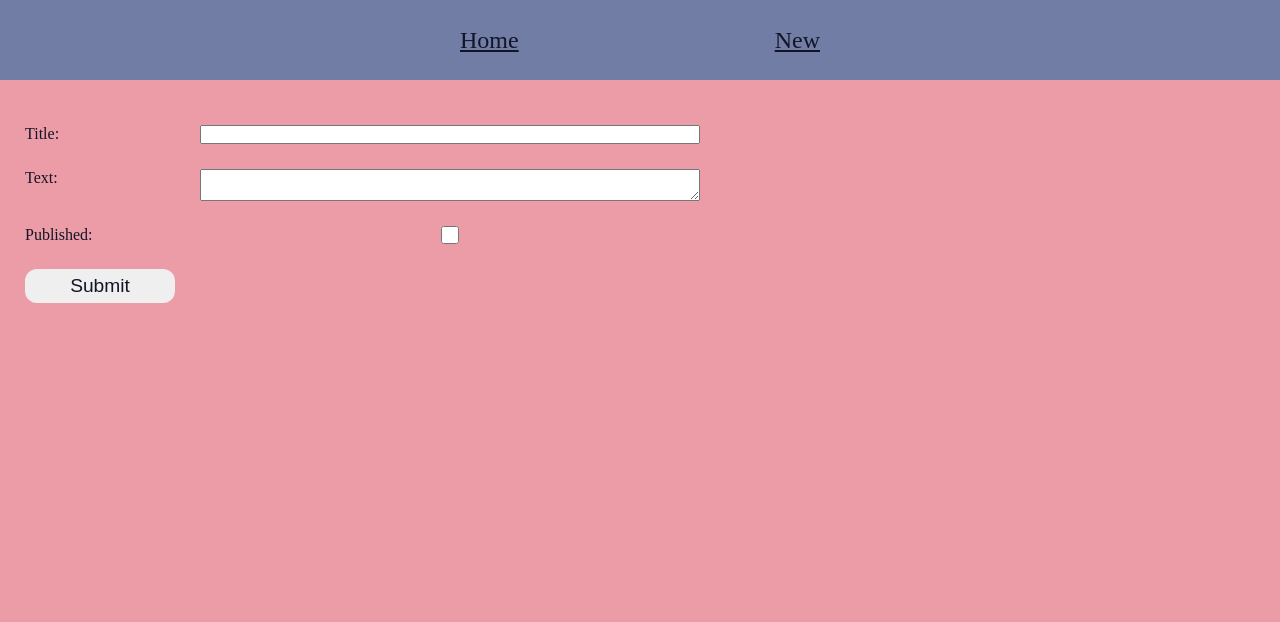
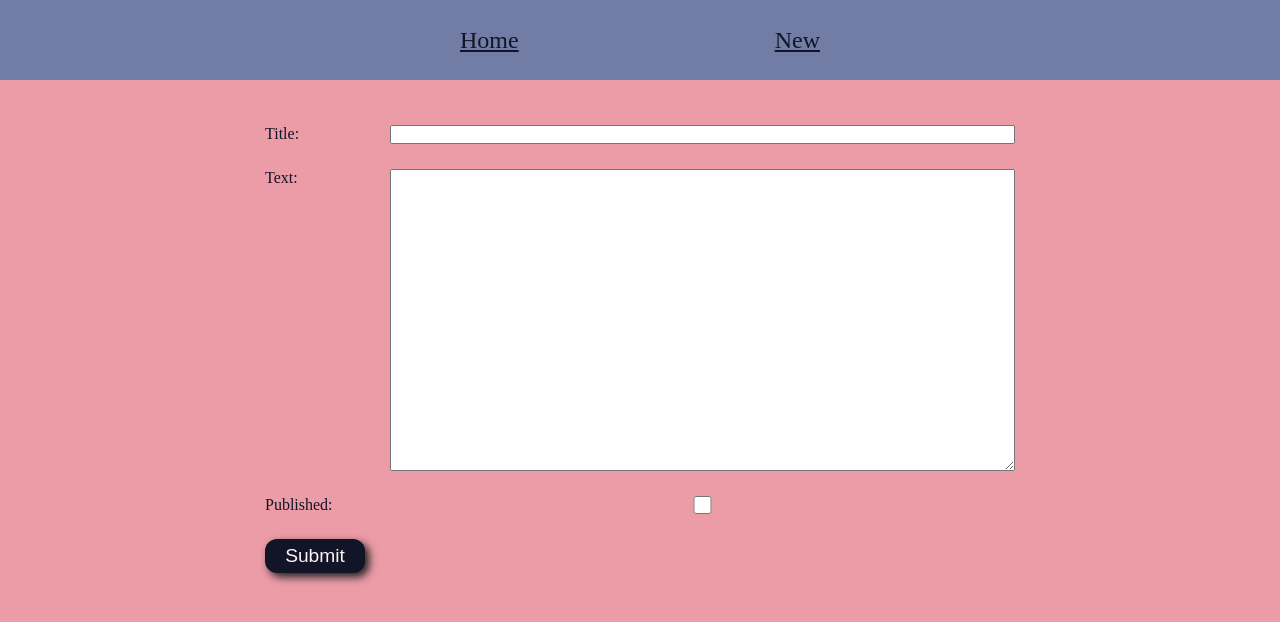
Before and after one commit to fredrikb12/blog-author-client, a React (Create React App) app: page /posts/new in a window 1280 px wide. Shown: the top 622 px of the page. Built offline with nearby package versions, Linux system fonts and the light colour scheme.

Commit message:
Add styling

```diff
--- a/src/components/App.js
+++ b/src/components/App.js
@@ -9,10 +9,14 @@ function App() {
   const theme = {
     main: "#EC9CA6",
     darkShade: "#121527",
+    darkShadeHover: "#090C1E",
+    darkShadeActive: "#0D1543",
     darkAccent: "#717DA4",
     lightShade: "#F0F0EB",
     lightAccent: "#A8A0A5",
     lightAccentHover: "#85737E",
+    lightAccentActive: "#6C5864",
+    brightText: "#FFF2F3",
   };
 
   return (
--- a/src/components/Button.js
+++ b/src/components/Button.js
@@ -1,7 +1,18 @@
-import { StyledButton } from "../styled/Button.styled";
+import { DarkButton, LightButton, StyledButton } from "../styled/Button.styled";
 
-function Button({ children, ...props }) {
-  return <StyledButton {...props}>{children}</StyledButton>;
+function Button({ children, buttonType, ...props }) {
+  switch (buttonType) {
+    case "DarkButton": {
+      return <DarkButton {...props}>{children}</DarkButton>;
+    }
+    case "LightButton": {
+      return <LightButton {...props}>{children}</LightButton>;
+    }
+
+    default: {
+      return <StyledButton {...props}>{children}</StyledButton>;
+    }
+  }
 }
 
 export default Button;
--- a/src/components/Comment.js
+++ b/src/components/Comment.js
@@ -68,10 +68,10 @@ function Comment({ comment, handleClick }) {
           <textarea name="text" value={text} onChange={handleChange} />
         </label>
         <div>
-          <Button type="submit" onClick={handleSubmit}>
+          <Button buttonType="DarkButton" type="submit" onClick={handleSubmit}>
             Submit
           </Button>
-          <Button type="button" onClick={handleCancel}>
+          <Button buttonType="DarkButton" type="button" onClick={handleCancel}>
             Cancel
           </Button>
         </div>
@@ -87,8 +87,14 @@ function Comment({ comment, handleClick }) {
           <p>{text || comment.text}</p>
         </div>
         <div>
-          <Button onClick={() => setEditing(() => true)}>Edit</Button>
           <Button
+            buttonType="DarkButton"
+            onClick={() => setEditing(() => true)}
+          >
+            Edit
+          </Button>
+          <Button
+            buttonType="DarkButton"
             className="delete-button"
             onClick={() => handleClick("delete", comment)}
           >
--- a/src/components/NewPost.js
+++ b/src/components/NewPost.js
@@ -1,5 +1,6 @@
 import { useEffect, useState } from "react";
 import { useNavigate } from "react-router-dom";
+import { DarkButton } from "../styled/Button.styled";
 import Button from "./Button";
 
 function NewPost() {
@@ -60,9 +61,11 @@ function NewPost() {
     <form
       style={{
         display: "grid",
-        gridTemplateColumns: "150px 500px",
+        gridTemplateColumns: "100px 1fr",
+        maxWidth: "800px",
         gap: "25px",
         padding: "25px",
+        margin: "auto",
       }}
     >
       <label htmlFor="title">Title:</label>
@@ -74,7 +77,12 @@ function NewPost() {
       />
 
       <label htmlFor="text">Text:</label>
-      <textarea name="text" value={formData.text} onChange={handleChange} />
+      <textarea
+        name="text"
+        value={formData.text}
+        onChange={handleChange}
+        rows="20"
+      />
 
       <label htmlFor="published">Published:</label>
       <input
@@ -84,9 +92,9 @@ function NewPost() {
         onChange={handleChange}
       />
 
-      <Button type="submit" onClick={handleSubmit}>
+      <DarkButton type="submit" onClick={handleSubmit}>
         Submit
-      </Button>
+      </DarkButton>
     </form>
   );
 }
--- a/src/components/Post.js
+++ b/src/components/Post.js
@@ -1,7 +1,7 @@
 import { useEffect, useRef, useState } from "react";
 import { useNavigate, useParams } from "react-router-dom";
 import { postsManager } from "../helpers/postsManager";
-import { StyledButton } from "../styled/Button.styled";
+import { DarkButton, StyledButton } from "../styled/Button.styled";
 import Comment from "./Comment";
 import ConfirmDelete from "./ConfirmDelete";
 
@@ -74,7 +74,13 @@ function Post() {
   }, [postId, nav]);
 
   return (
-    <div>
+    <main
+      style={{
+        display: "flex",
+        flexDirection: "column",
+        alignItems: "center",
+      }}
+    >
       <form
         style={{
           display: "grid",
@@ -96,14 +102,17 @@ function Post() {
           value={post.text || ""}
           onChange={handleChange}
           rows="20"
+          cols="60"
         />
-        <StyledButton
+        <DarkButton
           onClick={(e) => handleClick("submit", { ...post }, e)}
           type="submit"
         >
           Submit Post
-        </StyledButton>
+        </DarkButton>
       </form>
+      <hr style={{ margin: "40px", width: "100%", borderColor: "black" }}></hr>
+      <div>
         {post.comments &&
           post.comments.map((comment) => {
             return (
@@ -114,6 +123,7 @@ function Post() {
               />
             );
           })}
+      </div>
       {show && (
         <ConfirmDelete
           show={show}
@@ -122,7 +132,7 @@ function Post() {
           ref={dialog}
         />
       )}
-    </div>
+    </main>
   );
 }
 
--- a/src/styled/Button.styled.js
+++ b/src/styled/Button.styled.js
@@ -24,4 +24,28 @@ export const LightButton = styled(StyledButton)`
     outline: 3px solid #784e68;
     box-shadow: 0 0 8px 8px #7cc8d9;
   }
+
+  &:active {
+    background-color: ${({ theme }) => theme.lightAccentActive};
+  }
 `;
+
+export const DarkButton = styled(StyledButton)`
+  background-color: ${({ theme }) => theme.darkShade};
+  color: ${({ theme }) => theme.brightText};
+  box-shadow: 4px 4px 8px 0 #1f1f1f;
+
+  &:hover {
+    background-color: ${({ theme }) => theme.darkShadeHover};
+    color: ${({ theme }) => theme.lightAccent};
+  }
+
+  &:focus {
+    outline: 3px solid ${({ theme }) => theme.darkAccent};
+    box-shadow: 0 0 8px 8px #7cc8d9;
+  }
+
+  &:active {
+    background-color: ${({ theme }) => theme.darkShadeActive};
+  }
+`;
```
Lines whose indentation alone changed are shown as unchanged.
